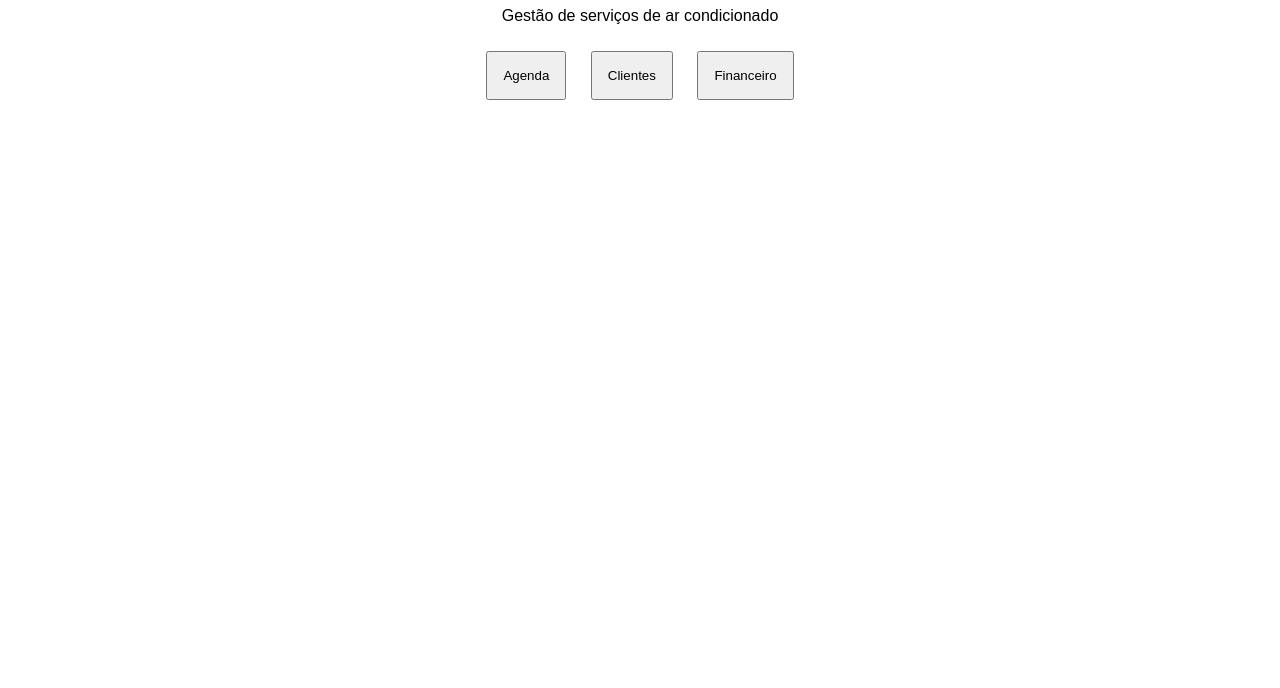
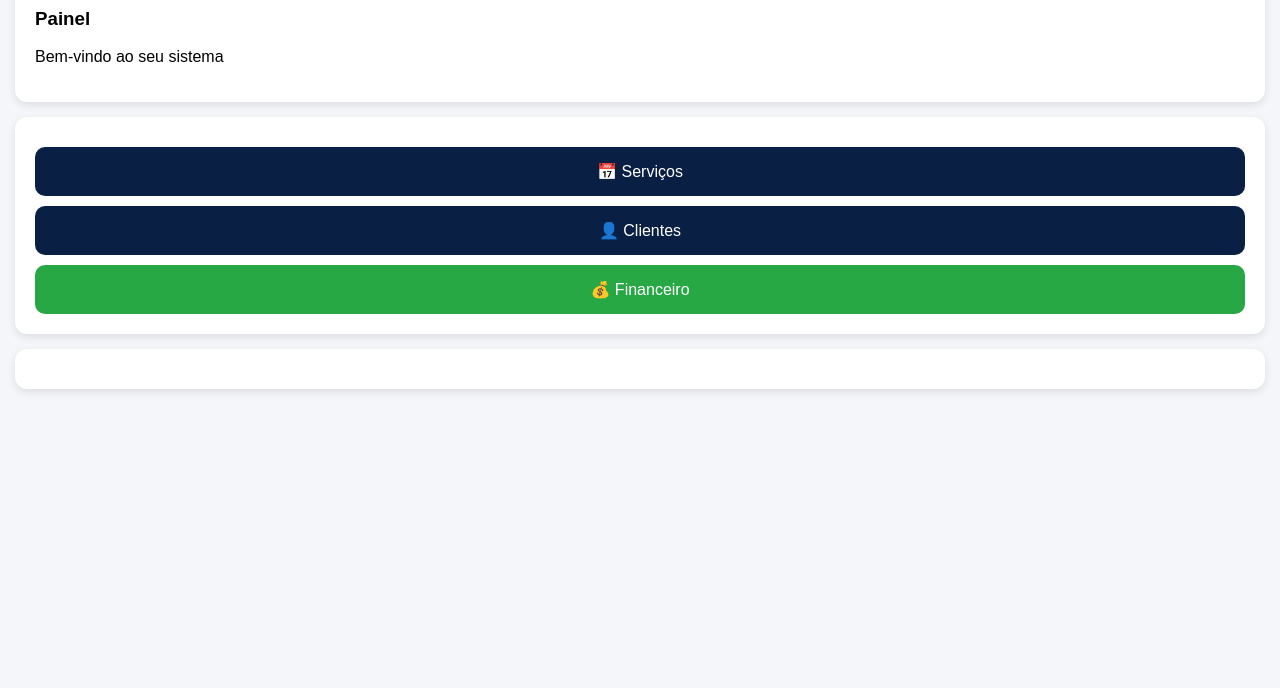
Before and after one commit to erismarsilva18-glitch/Sabino-clima, a plain HTML site: page index.html in a window 1280 px wide. Shown: the part 112-800 px from the top of the page. Drawn offline with Linux system fonts and the light colour scheme.

Commit message:
index.html

```diff
--- a/index.html
+++ b/index.html
@@ -1,15 +1,89 @@
 <!DOCTYPE html>
 <html>
 <head>
-  <title>Sabino Clima</title>
-  <meta name="viewport" content="width=device-width, initial-scale=1.0">
+<meta charset="UTF-8">
+<title>Sabino Clima</title>
+<meta name="viewport" content="width=device-width, initial-scale=1">
+<link rel="manifest" href="manifest.json">
+
+<style>
+body {
+  margin:0;
+  font-family: Arial;
+  background:#f4f6f9;
+}
+
+header {
+  background:#0a1f44;
+  color:white;
+  padding:20px;
+  text-align:center;
+  font-size:22px;
+}
+
+.container {
+  padding:15px;
+}
+
+.card {
+  background:white;
+  padding:20px;
+  margin-bottom:15px;
+  border-radius:12px;
+  box-shadow:0 3px 8px rgba(0,0,0,0.1);
+}
+
+.button {
+  width:100%;
+  padding:15px;
+  margin-top:10px;
+  border:none;
+  border-radius:10px;
+  background:#0a1f44;
+  color:white;
+  font-size:16px;
+}
+
+.button.green {
+  background:#28a745;
+}
+</style>
 </head>
-<body style="font-family: Arial; text-align:center; padding:30px;">
-  <h1>❄️ Sabino Clima</h1>
-  <p>Gestão de serviços de ar condicionado</p>
 
-  <button onclick="alert('Abrir Agenda')" style="padding:15px; margin:10px;">Agenda</button>
-  <button onclick="alert('Clientes')" style="padding:15px; margin:10px;">Clientes</button>
-  <button onclick="alert('Financeiro')" style="padding:15px; margin:10px;">Financeiro</button>
+<body>
+
+<header>❄️ Sabino Clima</header>
+
+<div class="container">
+
+<div class="card">
+  <h3>Painel</h3>
+  <p>Bem-vindo ao seu sistema</p>
+</div>
+
+<div class="card">
+  <button class="button" onclick="mostrar('servicos')">📅 Serviços</button>
+  <button class="button" onclick="mostrar('clientes')">👤 Clientes</button>
+  <button class="button green" onclick="mostrar('financeiro')">💰 Financeiro</button>
+</div>
+
+<div id="conteudo" class="card"></div>
+
+</div>
+
+<script>
+function mostrar(tela){
+  if(tela == 'servicos'){
+    document.getElementById('conteudo').innerHTML = "Lista de Serviços";
+  }
+  if(tela == 'clientes'){
+    document.getElementById('conteudo').innerHTML = "Lista de Clientes";
+  }
+  if(tela == 'financeiro'){
+    document.getElementById('conteudo').innerHTML = "Controle Financeiro";
+  }
+}
+</script>
+
 </body>
 </html>
```
